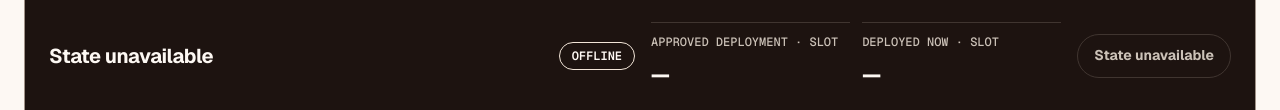
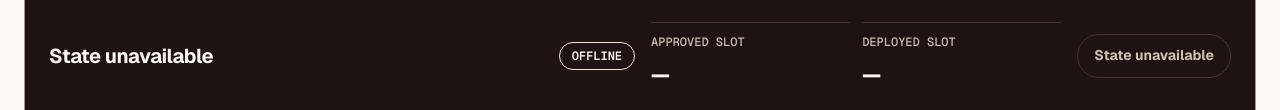
Before and after one commit to fexx301/veto, a website with bundled scripts: page adapter/operator/index.html in a window 1280 px wide. Shown: the part 690-800 px from the top of the page. Built offline with nearby package versions, Linux system fonts and the light colour scheme; files whose address does not match are found by name.

Commit message:
Shorten the slot labels so they fit on one line
"Approved deployment · slot" wrapped and pushed its value out of line with
the neighbouring one. The tooltip and pre-run hint still explain slots.

```diff
--- a/adapter/operator/index.html
+++ b/adapter/operator/index.html
@@ -217,7 +217,7 @@
           <article id="node-wallet" class="trust-node"><span class="node-index">03 / delegation</span><div><strong class="node-name">Swig wallet</strong><span class="node-role">Agent role, 500-token limit</span></div><button id="swig-config" class="node-value" type="button" data-copy-value="" aria-label="Copy full Swig config address" disabled>initializing…</button></article>
           <article id="node-target" class="trust-node"><span class="node-index">04 / program</span><div><strong class="node-name">merchant-pay</strong><span class="node-role">Upgradeable by the protocol team</span></div><button id="target-id" class="node-value" type="button" data-copy-value="" aria-label="Copy full merchant-pay program address" disabled>initializing…</button></article>
         </div>
-        <div id="demo" class="trust-readout"><div class="readout-main"><strong id="deployment-state">Reading state</strong><span id="state-chip" class="status-chip">Loading</span></div><div class="readout-slots"><div class="slot-readout" title="Solana records the slot (its clock tick) at which a program's code was last deployed. Replacing the code changes it."><span>Approved deployment · slot</span><strong id="approved-slot">—</strong></div><div class="slot-readout" title="Solana records the slot (its clock tick) at which a program's code was last deployed. Replacing the code changes it."><span>Deployed now · slot</span><strong id="current-slot">—</strong></div></div><div class="readout-actions"><button id="current-action" class="action-button current-action" type="button" disabled>Preparing…</button><button id="start-demo" class="secondary-action" type="button" hidden>Or connect your own devnet wallet</button><p id="wallet-hint" class="wallet-hint" hidden>The demo operator signs for you. Nothing here has real value.</p></div></div>
+        <div id="demo" class="trust-readout"><div class="readout-main"><strong id="deployment-state">Reading state</strong><span id="state-chip" class="status-chip">Loading</span></div><div class="readout-slots"><div class="slot-readout" title="Solana records the slot (its clock tick) at which a program's code was last deployed. Replacing the code changes it."><span>Approved slot</span><strong id="approved-slot">—</strong></div><div class="slot-readout" title="Solana records the slot (its clock tick) at which a program's code was last deployed. Replacing the code changes it."><span>Deployed slot</span><strong id="current-slot">—</strong></div></div><div class="readout-actions"><button id="current-action" class="action-button current-action" type="button" disabled>Preparing…</button><button id="start-demo" class="secondary-action" type="button" hidden>Or connect your own devnet wallet</button><p id="wallet-hint" class="wallet-hint" hidden>The demo operator signs for you. Nothing here has real value.</p></div></div>
         <div class="wallet-compare" aria-label="Wallet balances and deployed code">
           <div id="cell-veto" class="wallet-cell"><span>Veto wallet</span><strong id="balance-veto">—</strong><small>Agent pays through Veto</small></div>
           <div id="cell-plain" class="wallet-cell"><span>Plain allowlist</span><strong id="balance-plain">—</strong><small>Agent key allowed directly</small></div>
```
